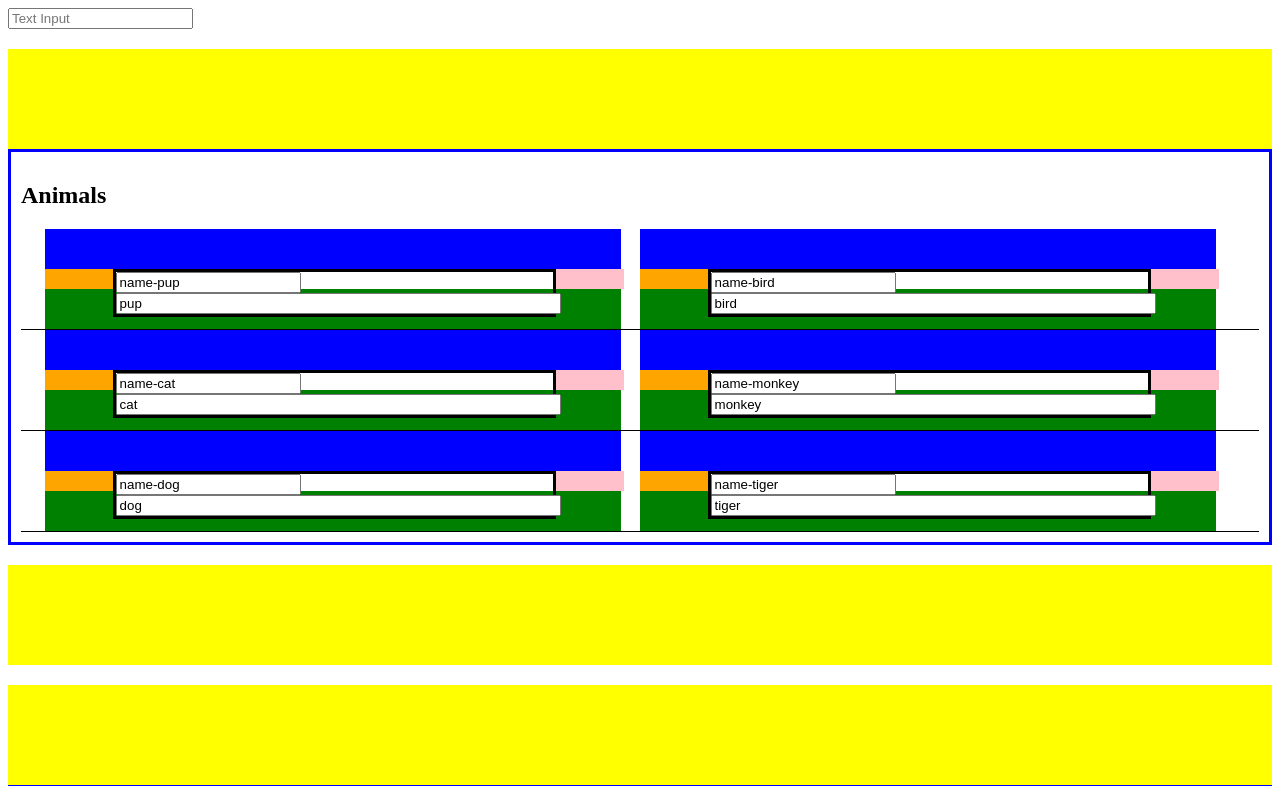
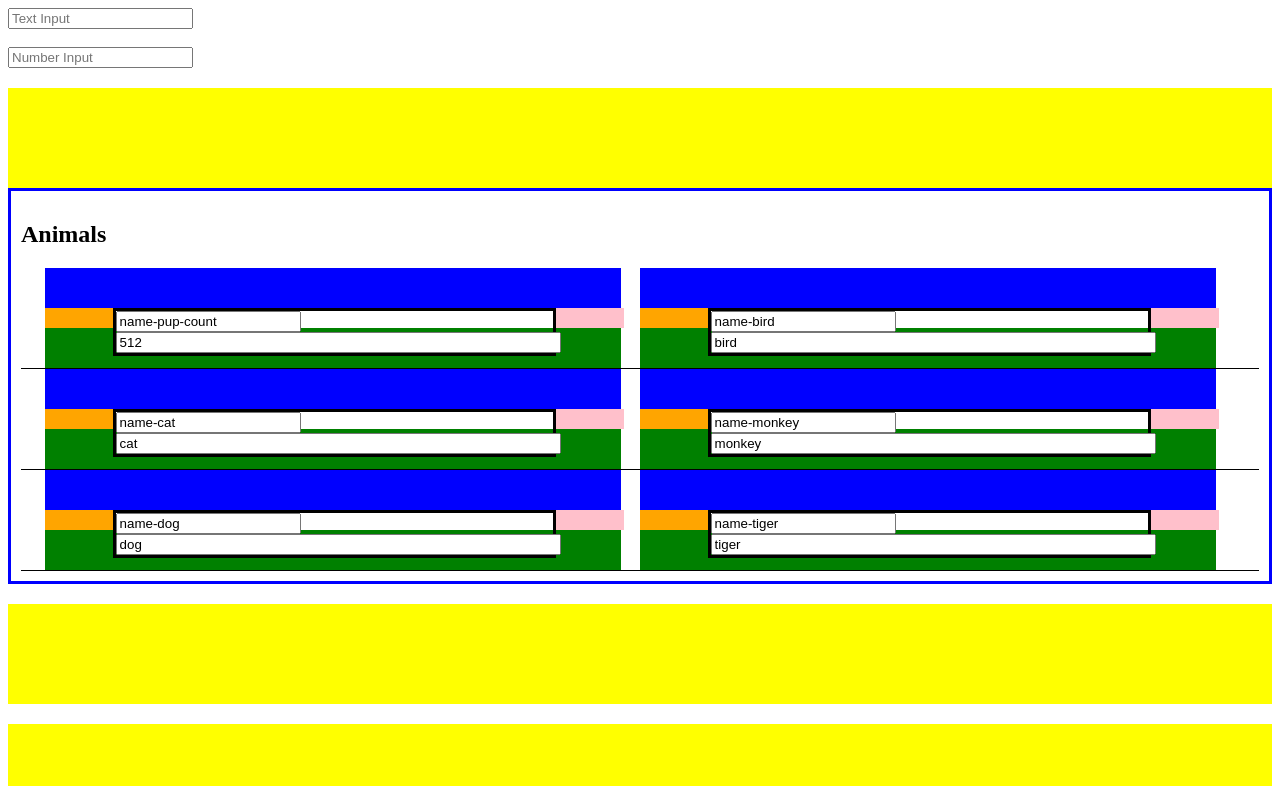
Before and after one commit to smcnaught/Form-Builder, an Angular app in the folder Angular-Form-Builder/: page / in a window 1280 px wide. Shown: the top 786 px of the page. Built offline with nearby package versions, Linux system fonts and the light colour scheme.

Commit message:
Adding number input

```diff
--- a/Angular-Form-Builder/src/app/app.component.html
+++ b/Angular-Form-Builder/src/app/app.component.html
@@ -3,6 +3,15 @@
   draggable="true"
   placeholder="Text Input"
   (dragstart)="onDragNewItemStart(DraggedElementType.text)"
+/>
+
+<br><br>
+
+<input
+  type="number"
+  draggable="true"
+  placeholder="Number Input"
+  (dragstart)="onDragNewItemStart(DraggedElementType.number)"
 />
 
 <div *ngFor="let section of allSections; let i = index;">
--- a/Angular-Form-Builder/src/app/app.component.ts
+++ b/Angular-Form-Builder/src/app/app.component.ts
@@ -114,7 +114,7 @@ export class AppComponent implements OnInit {
       {
         settings: { id: 150, title: 'Animals' },
         data: [
-          { 'column0': { name: 'name-pup', type: DraggedElementType.text, value: 'pup' }, 'column1': { name: 'name-bird', type: DraggedElementType.text, value: 'bird' } }, // row 0
+          { 'column0': { name: 'name-pup-count', type: DraggedElementType.number, value: 512 }, 'column1': { name: 'name-bird', type: DraggedElementType.text, value: 'bird' } }, // row 0
           { 'column0': { name: 'name-cat', type: DraggedElementType.text, value: 'cat' }, 'column1': { name: 'name-monkey', type: DraggedElementType.text, value: 'monkey' } }, // row 1
           { 'column0': { name: 'name-dog', type: DraggedElementType.text, value: 'dog' }, 'column1': { name: 'name-tiger', type: DraggedElementType.text, value: 'tiger' } }, // row 2
         ],
--- a/Angular-Form-Builder/src/app/section/section.component.html
+++ b/Angular-Form-Builder/src/app/section/section.component.html
@@ -35,9 +35,31 @@
                   (ngModelChange)="selectItem(element[column], colIndex, rowIndex)" />
               </label>
               <input
-                id="test"
                 type='text'
                 placeholder='Enter Text'
+                class='input-field'
+                [(ngModel)]='element[column].value'
+                (ngModelChange)="selectItem(element[column], colIndex, rowIndex)" />
+            </span>
+          </div>
+
+          <div
+            *ngIf="element[column].type === draggedElementEnum.number"
+            class="draggable-element"
+            draggable="true"
+            (dragstart)="onDragStart($event, colIndex, rowIndex)"
+            (click)="selectItem(element[column], colIndex, rowIndex)"
+            >
+            <span>
+              <label for="test">
+                <input
+                  placeholder="Enter Label"
+                  [(ngModel)]='element[column].name'
+                  (ngModelChange)="selectItem(element[column], colIndex, rowIndex)" />
+              </label>
+              <input
+                type='number'
+                placeholder='Enter Number'
                 class='input-field'
                 [(ngModel)]='element[column].value'
                 (ngModelChange)="selectItem(element[column], colIndex, rowIndex)" />
--- a/Angular-Form-Builder/src/app/section/section.component.ts
+++ b/Angular-Form-Builder/src/app/section/section.component.ts
@@ -159,7 +159,7 @@ export class SectionComponent implements OnInit, OnDestroy {
 
   private addNewItem(rowAlreadyExists: boolean): void {
     let newItem: IItem;
-    if (this.typeOfDraggedElement === DraggedElementType.text) {
+    if (this.typeOfDraggedElement === DraggedElementType.text || this.typeOfDraggedElement === DraggedElementType.number) {
       newItem = { type: this.typeOfDraggedElement, value: '', name: '' }
     }
 
--- a/Angular-Form-Builder/src/app/shared/types.ts
+++ b/Angular-Form-Builder/src/app/shared/types.ts
@@ -1,7 +1,7 @@
 export interface IItem {
   name: string;
   type: DraggedElementType,
-  value: string;
+  value: any;
 }
 
 export interface IRemoveItem {
@@ -57,4 +57,5 @@ export interface IDragBetweenSectionsData {
 export enum DraggedElementType {
   none,
   text,
+  number,
 }
```
Also changed, not shown: 1 other file (tests, documents, lock files or other folders).
